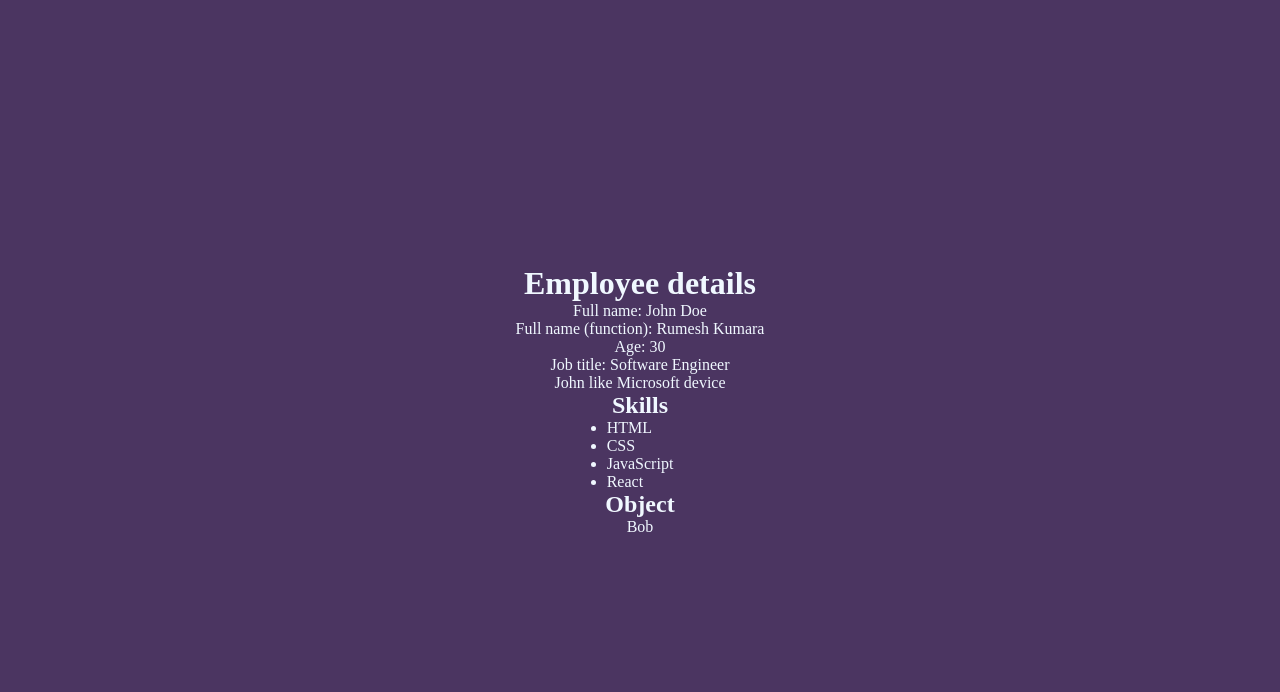
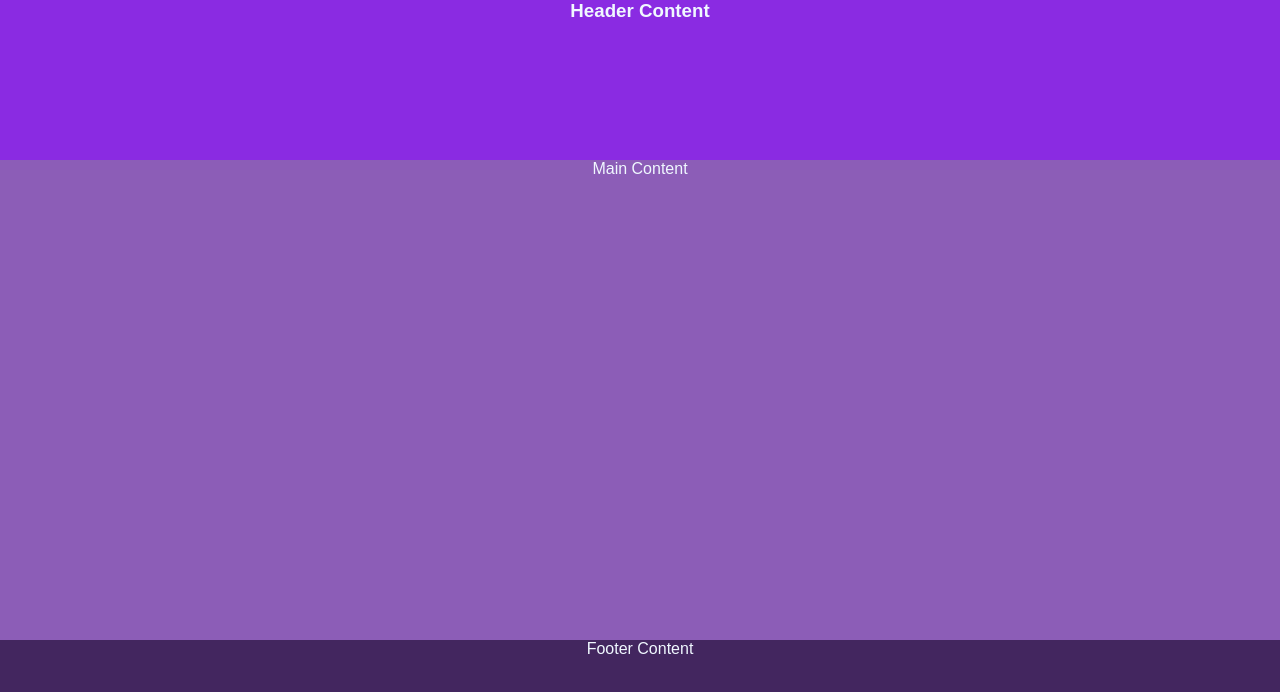
Before and after one commit to RumeshKumara/React-app-MCodes, a React (Vite) app: page / in a window 1280 px wide. Shown: the top 692 px of the page. Built offline with nearby package versions, Linux system fonts and the light colour scheme.

Commit message:
Create React JS Components////

```diff
--- a/src/App.jsx
+++ b/src/App.jsx
@@ -1,45 +1,48 @@
+import BodyContent from "./Components/BodyContent/BodyContent"
+import FooterContent from "./Components/FooterContent/FooterContent"
+import HeaderContent from "./Components/HeaderContent/HeaderContent"
 
 function App() {
   // const a = 10;
-  const firstname = 'John';
-  const lastname = 'Doe';
-  const age = 30;
-  const jobTitle = 'Software Engineer';
+//   const firstname = 'John';
+//   const lastname = 'Doe';
+//   const age = 30;
+//   const jobTitle = 'Software Engineer';
 
-  const getFullName = (f, l) => {
-    return `${f} ${l}`;
+//   const getFullName = (f, l) => {
+//     return `${f} ${l}`;
 
-  };
+//   };
 
-  const arr = ["Apple", "Microsoft"];
+//   const arr = ["Apple", "Microsoft"];
 
-  const skill =  <ul>
-  <li>HTML</li>
-  <li>CSS</li>
-  <li>JavaScript</li>
-  <li>React</li>
-</ul>;
+//   const skill =  <ul>
+//   <li>HTML</li>
+//   <li>CSS</li>
+//   <li>JavaScript</li>
+//   <li>React</li>
+// </ul>;
 
-const bobj = {
-  name: "Bob",
-  age: 30,
-  job: "Software Engineer",
-  address: {
-    street: "123 Main St",
-    city: "Anytown",
-    state: "CA",
-    zip: "12345"
-  }
-}
+// const bobj = {
+//   name: "Bob",
+//   age: 30,
+//   job: "Software Engineer",
+//   address: {
+//     street: "123 Main St",
+//     city: "Anytown",
+//     state: "CA",
+//     zip: "12345"
+//   }
+// }
 
   return (
     <>
-      <div className="cont">
+      {/* <div className="cont"> */}
         {/* <h1>React rocks</h1>
         <p>{10*10}% for JSX</p>
         <p>This is a variable: {a}</p>
         <p>{ a>50 ? "Greater" : "Lesser"}</p> */}
-        <h1>Employee details</h1>
+        {/* <h1>Employee details</h1>
         <p>Full name: {firstname} {lastname}</p>
         <p>Full name (function): {getFullName("Rumesh", "Kumara")}</p>
         <p>Age: {age}</p>
@@ -49,6 +52,12 @@ const bobj = {
          {skill}
         <h2>Object</h2>
         <p>{bobj.name}</p>
+      </div> */}
+      <div id="wrapper">
+        <HeaderContent/>
+        <BodyContent/>
+        <FooterContent/>
+
       </div>
     </>
   )
--- /dev/null
+++ b/src/Components/BodyContent/BodyContent.css
@@ -0,0 +1,5 @@
+
+#bodycontent{
+    min-height: 60vh;
+    background-color: rgb(140, 93, 183);
+}
--- /dev/null
+++ b/src/Components/BodyContent/BodyContent.jsx
@@ -0,0 +1,11 @@
+// import React from 'react'
+
+function BodyContent() {
+  return (
+    <div id="bodycontent">
+       <p>Main Content</p>
+    </div>
+  )
+}
+
+export default BodyContent
--- /dev/null
+++ b/src/Components/FooterContent/FooterContent.css
@@ -0,0 +1,5 @@
+
+#footercontent{
+    min-height: 20vh;
+    background-color: rgb(67, 38, 95);
+}
--- /dev/null
+++ b/src/Components/FooterContent/FooterContent.jsx
@@ -0,0 +1,11 @@
+// import React from 'react'
+
+function FooterContent() {
+  return (
+    <div id="footercontent">
+        <p>Footer Content</p>
+    </div>
+  )
+}
+
+export default FooterContent
--- /dev/null
+++ b/src/Components/HeaderContent/HeaderContent.css
@@ -0,0 +1,4 @@
+#navcontent{
+    min-height: 20vh;
+    background-color: blueviolet;
+}
--- /dev/null
+++ b/src/Components/HeaderContent/HeaderContent.jsx
@@ -0,0 +1,11 @@
+// import React from 'react'
+
+function HeaderContent() {
+  return (
+    <div id="navcontent">
+        <h3>Header Content</h3>
+    </div>
+  )
+}
+
+export default HeaderContent
--- a/src/index.css
+++ b/src/index.css
@@ -2,13 +2,23 @@
     margin: 0;
     padding: 0;
     box-sizing: border-box;
-    background: rgb(75, 53, 97);
+    /* background: rgb(75, 53, 97); */
+    font-family: Arial, Helvetica, sans-serif;
+    text-align: center;
+    justify-content: center;
+    color: aliceblue;
+
 }
-.cont{
-    min-height: 100vh;
-    display: flex;
-    flex-direction: column;
-    justify-content: center;
-    align-items: center;
-    color: aliceblue;
+
+#navcontent{
+    min-height: 20vh;
+    background-color: blueviolet;
 }
+#footercontent{
+    min-height: 20vh;
+    background-color: rgb(67, 38, 95);
+}
+#bodycontent{
+    min-height: 60vh;
+    background-color: rgb(140, 93, 183);
+}
```
